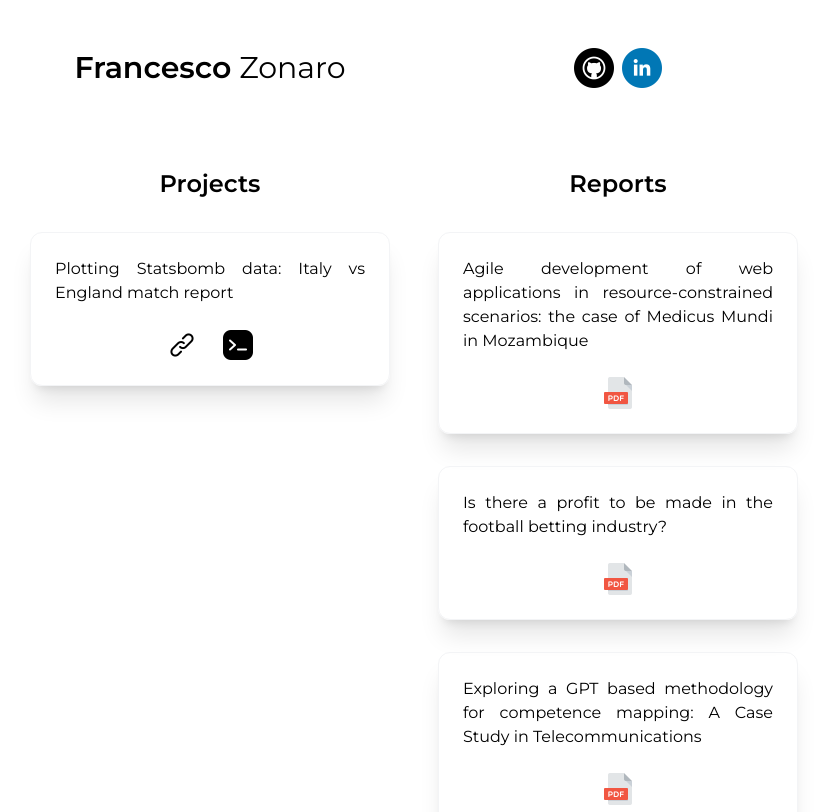
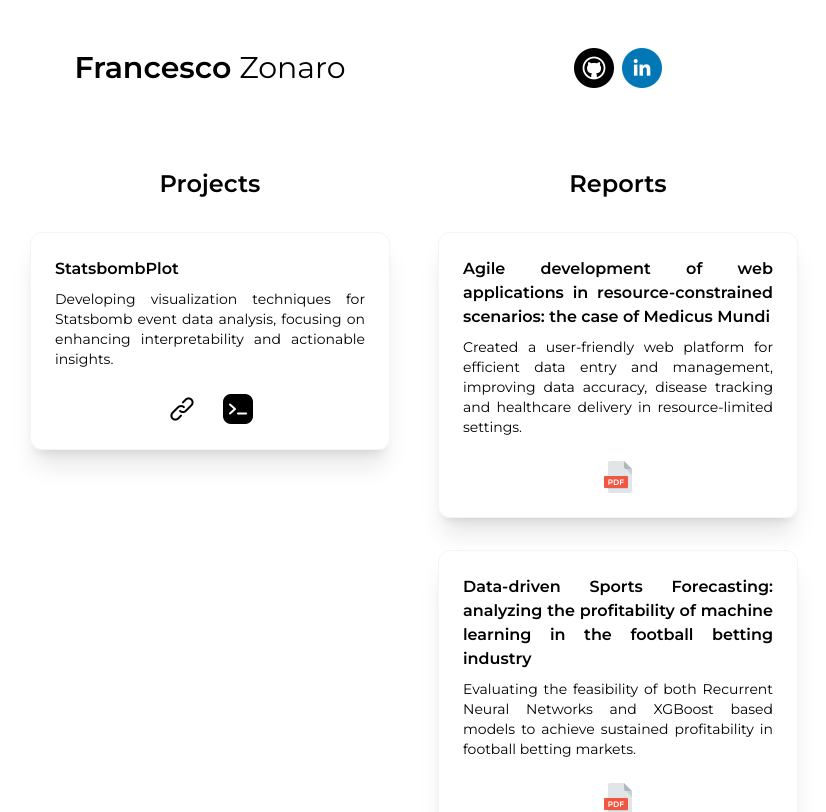
Before and after one commit to francescozonaro/francescozonaro.github.io, a React (Vite) app: page /#/ in a window 1280 px wide. Shown: the top 812 px of the page, without its empty margins (226-1052 px from the left). Built offline with nearby package versions, Linux system fonts and the light colour scheme; a web font is replaced by a local one.

Commit message:
added project descriptions

```diff
--- a/src/App.css
+++ b/src/App.css
@@ -19,6 +19,14 @@
   @apply mt-8 border-[0.5px] rounded-xl p-6 border-gray-100 shadow-xl text-justify;
 }
 
+.projectTitle {
+  @apply font-bold;
+}
+
+.projectDescription {
+  @apply mt-2 text-sm;
+}
+
 .project-links {
   @apply flex justify-center space-x-6 mt-6;
 }
--- a/src/App.jsx
+++ b/src/App.jsx
@@ -29,8 +29,11 @@ function App() {
           <h1 className="font-bold mt-4 text-center text-2xl">Projects</h1>
 
           <div class="project">
-            <div class="projectName">
-              Plotting Statsbomb data: Italy vs England match report
+            <div class="projectTitle">StatsbombPlot</div>
+            <div className="projectDescription">
+              Developing visualization techniques for Statsbomb event data
+              analysis, focusing on enhancing interpretability and actionable
+              insights.
             </div>
             <div className="project-links">
               <a href="/#/statsbomb-showcase" target="_blank">
@@ -49,9 +52,14 @@ function App() {
           <h1 className="font-bold mt-4 text-center text-2xl">Reports</h1>
 
           <div class="project">
-            <div class="projectName">
+            <div class="projectTitle">
               Agile development of web applications in resource-constrained
-              scenarios: the case of Medicus Mundi in Mozambique
+              scenarios: the case of Medicus Mundi
+            </div>
+            <div class="projectDescription">
+              Created a user-friendly web platform for efficient data entry and
+              management, improving data accuracy, disease tracking and
+              healthcare delivery in resource-limited settings.
             </div>
             <div className="project-links">
               <a href="pdf/report-medicusmundi.pdf" target="_blank">
@@ -61,20 +69,31 @@ function App() {
           </div>
 
           <div class="project">
-            <div class="projectName">
-              Is there a profit to be made in the football betting industry?
+            <div class="projectTitle">
+              Data-driven Sports Forecasting: analyzing the profitability of
+              machine learning in the football betting industry
+            </div>
+            <div className="projectDescription">
+              Evaluating the feasibility of both Recurrent Neural Networks and
+              XGBoost based models to achieve sustained profitability in
+              football betting markets.
             </div>
             <div className="project-links">
-              <a href="pdf/report-ammm.pdf" target="_blank">
+              <a href="pdf/report-ml2bet.pdf" target="_blank">
                 <img src="img/report.png" />
               </a>
             </div>
           </div>
 
           <div class="project">
-            <div class="projectName">
-              Exploring a GPT based methodology for competence mapping: A Case
-              Study in Telecommunications
+            <div class="projectTitle">
+              Exploring a GPT-based methodology for competence mapping: a case
+              study in telecommunications
+            </div>
+            <div class="projectDescription">
+              Conducted in partnership with an Italian telecommunications firm,
+              this academic project investigated the application of GPT-based
+              models for optimizing workforce competence mapping.
             </div>
             <div className="project-links">
               <a href="pdf/report-aemfiber.pdf" target="_blank">
```
Also changed, not shown: 2 other files (tests, documents, lock files or other folders).
